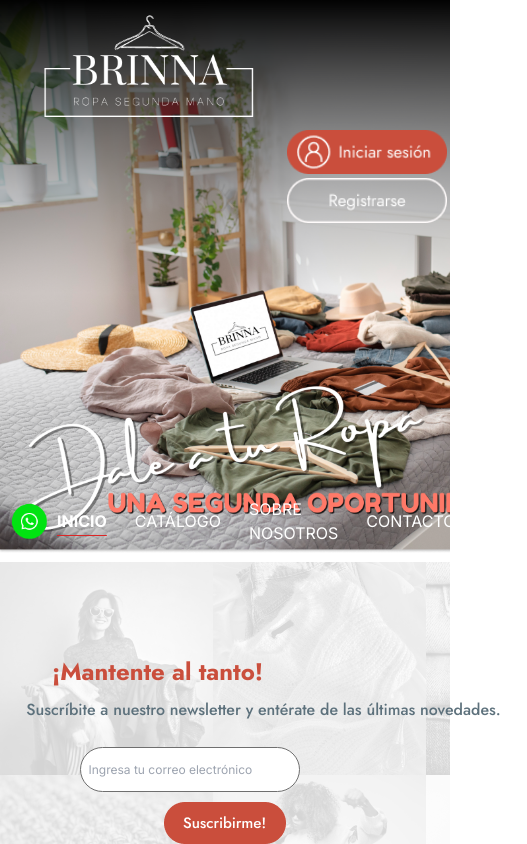
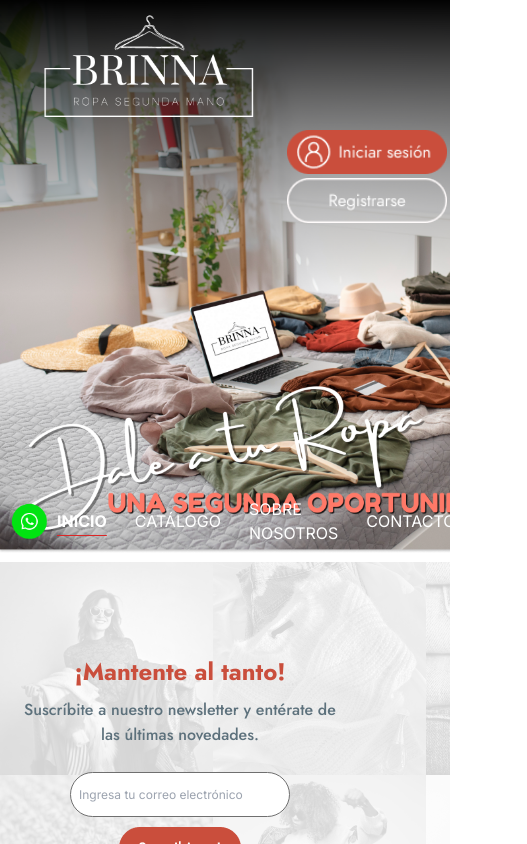
Before and after one commit to CeciliaBPerdomo/Brinna, a Next.js app: page / in a window 390 px wide. Shown: the top 844 px of the page, 527 px wide, since content can reach past the window. Built offline with nearby package versions, Linux system fonts and the light colour scheme.

Commit message:
Responsive newsLetter celular c/width

```diff
--- a/src/components/LandingPage/NewsLetter/newsLetter.css
+++ b/src/components/LandingPage/NewsLetter/newsLetter.css
@@ -65,7 +65,7 @@
     }
 
     .divMantente{
-        width: 70%;
+        width: 80%;
     }
 
 
@@ -83,7 +83,7 @@
     /* Suscribite a nuestro newsletter*/
     .suscribite {
         height: 100%;
-        /* width: 70%; */
+        width: 80%;
     }
 
     .letraSuscribite {
@@ -94,9 +94,9 @@
     }
 
     /* input de email */
-    /* .inputDiv {
-        width: 70%;
-    } */
+    .inputDiv {
+        width: 80%;
+    }
 
     .inputNews {
         width: 220px;
@@ -108,7 +108,7 @@
     .divBoton {
         padding-left: 0px;
         display: flex;
-        /* width: 70%; */
+        width: 80%;
     }
 
     .botonSuscribite{
```
